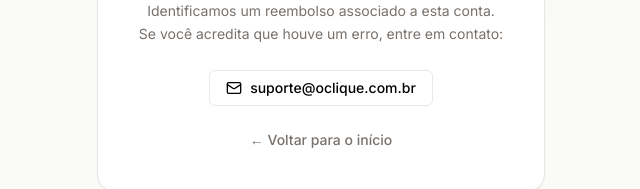
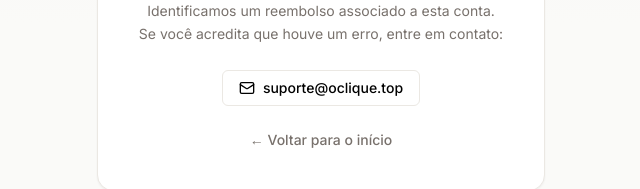
Before and after one commit to Fizeel/clique, a Next.js app: page /suspended in a window 1280 px wide. Shown: the part 377-566 px from the top of the page, without its empty margins (319-959 px from the left). Built offline with nearby package versions, Linux system fonts and the light colour scheme.

Commit message:
Pagina de vendas nova!

```diff
--- a/app/(auth)/suspended/page.tsx
+++ b/app/(auth)/suspended/page.tsx
@@ -8,17 +8,17 @@ export default function SuspendedPage() {
       <h1 className="font-serif text-2xl text-primary mb-4">Acesso suspenso</h1>
 
       <p className="text-sm text-muted leading-relaxed mb-6">
-        Identificamos um reembolso associado a esta conta.<br/>
+        Identificamos um reembolso associado a esta conta.<br />
         Se você acredita que houve um erro, entre em contato:
       </p>
 
       <div className="flex flex-col items-center gap-4">
         <a
-          href="mailto:suporte@oclique.com.br"
+          href="mailto:suporte@oclique.top"
           className="inline-flex items-center justify-center gap-2 h-9 px-4 rounded-md border border-border bg-transparent text-sm font-medium hover:bg-accent/5 transition-colors"
         >
           <Mail className="w-4 h-4" />
-          suporte@oclique.com.br
+          suporte@oclique.top
         </a>
 
         <Link
--- a/app/(dashboard)/events/new/page.tsx
+++ b/app/(dashboard)/events/new/page.tsx
@@ -12,7 +12,7 @@ import { Card } from '@/components/ui/card'
 import { QRCodeSVG } from 'qrcode.react'
 import { useFormStatus } from 'react-dom'
 
-const APP_URL = process.env.NEXT_PUBLIC_APP_URL || 'https://oclique.com.br'
+const APP_URL = process.env.NEXT_PUBLIC_APP_URL || 'https://oclique.top'
 
 function SubmitButton() {
   const { pending } = useFormStatus()
@@ -60,7 +60,7 @@ export default function NewEventPage() {
                   onChange={(e) => setName(e.target.value)}
                 />
                 <p className="text-xs text-muted/70 mt-1 ml-1">
-                  Link: oclique.com.br/e/{slugPreview || 'nome-do-evento'}-XXXX
+                  Link: oclique.top/e/{slugPreview || 'nome-do-evento'}-XXXX
                 </p>
               </div>
 
--- a/app/(dashboard)/settings/page.tsx
+++ b/app/(dashboard)/settings/page.tsx
@@ -70,7 +70,7 @@ export default async function SettingsPage() {
         </div>
 
         <p className="text-xs text-muted mt-5 pt-4 border-t border-border">
-          Para alterar nome ou email: suporte@oclique.com.br
+          Para alterar nome ou email: suporte@oclique.top
         </p>
       </Card>
 
--- a/app/(marketing)/layout.tsx
+++ b/app/(marketing)/layout.tsx
@@ -58,8 +58,8 @@ export default function MarketingLayout({ children }: { children: React.ReactNod
           </div>
 
           <div className="flex flex-col gap-2">
-            <a href="mailto:suporte@oclique.com.br" className="text-sm text-muted hover:text-primary transition-colors">
-              suporte@oclique.com.br
+            <a href="mailto:suporte@oclique.top" className="text-sm text-muted hover:text-primary transition-colors">
+              suporte@oclique.top
             </a>
             <a href="https://instagram.com/oclique" target="_blank" rel="noreferrer" className="text-sm text-muted hover:text-primary transition-colors flex items-center gap-1.5">
               <svg className="w-4 h-4" viewBox="0 0 24 24" fill="none" stroke="currentColor" strokeWidth="2" strokeLinecap="round" strokeLinejoin="round" aria-hidden="true">
--- a/app/api/webhooks/hotmart/route.ts
+++ b/app/api/webhooks/hotmart/route.ts
@@ -19,9 +19,9 @@ export async function POST(req: NextRequest) {
     if (provided !== process.env.HOTMART_WEBHOOK_TOKEN) {
       return Response.json({ error: 'Unauthorized' }, { status: 401 })
     }
-    const event  = body?.event          // 'PURCHASE_COMPLETE' | 'PURCHASE_REFUNDED' etc.
-    const email  = body?.data?.buyer?.email
-    const name   = body?.data?.buyer?.name || 'Usuário'
+    const event = body?.event          // 'PURCHASE_COMPLETE' | 'PURCHASE_REFUNDED' etc.
+    const email = body?.data?.buyer?.email
+    const name = body?.data?.buyer?.name || 'Usuário'
 
     if (!email) return Response.json({ ok: true })
 
@@ -56,10 +56,10 @@ export async function POST(req: NextRequest) {
       const firstName = name.split(' ')[0]
       try {
         await resend.emails.send({
-        from: process.env.RESEND_FROM_EMAIL!,
-        to: email,
-        subject: 'Seu acesso ao Cliquê está pronto! 📸',
-        html: '<div style="font-family:sans-serif;max-width:520px;margin:0 auto;padding:32px 24px">'
+          from: process.env.RESEND_FROM_EMAIL!,
+          to: email,
+          subject: 'Seu acesso ao Cliquê está pronto! 📸',
+          html: '<div style="font-family:sans-serif;max-width:520px;margin:0 auto;padding:32px 24px">'
             + '<div style="text-align:center;margin-bottom:24px">'
             + '<span style="font-family:Georgia,serif;font-size:28px;color:#8B5E52">Cliquê</span>'
             + '</div>'
@@ -74,7 +74,7 @@ export async function POST(req: NextRequest) {
             + 'style="display:inline-block;background:#8B5E52;color:#fff;padding:14px 28px;border-radius:12px;text-decoration:none;font-weight:500">'
             + 'Acessar minha conta →</a>'
             + '<hr style="margin:32px 0;border:none;border-top:1px solid #EBE8E3"/>'
-            + '<p style="color:#A8A29E;font-size:12px;text-align:center">Cliquê · O álbum de quem você ama · suporte@oclique.com.br</p>'
+            + '<p style="color:#A8A29E;font-size:12px;text-align:center">Cliquê · O álbum de quem você ama · suporte@oclique.top</p>'
             + '</div>'
         })
       } catch (mailErr) {
--- a/app/layout.tsx
+++ b/app/layout.tsx
@@ -3,6 +3,7 @@ import { Inter, Playfair_Display } from 'next/font/google'
 import { Toaster } from 'react-hot-toast'
 import './globals.css'
 import { cn } from '@/lib/utils'
+import Script from 'next/script'
 
 const inter = Inter({
   subsets: ['latin'],
@@ -34,6 +35,12 @@ export default function RootLayout({
           containerStyle={{ bottom: 80 }}
           position="bottom-center"
         />
+        <Script
+          src="https://cdn.utmify.com.br/scripts/utms/latest.js"
+          data-utmify-prevent-xcod-sck
+          data-utmify-prevent-subids
+          strategy="afterInteractive"
+        />
       </body>
     </html>
   )
--- a/components/dashboard/qr-code-card.tsx
+++ b/components/dashboard/qr-code-card.tsx
@@ -22,7 +22,7 @@ interface QrCodeCardProps {
 }
 
 export function QrCodeCard({ event }: QrCodeCardProps) {
-  const APP_URL = process.env.NEXT_PUBLIC_APP_URL || 'https://oclique.com.br'
+  const APP_URL = process.env.NEXT_PUBLIC_APP_URL || 'https://oclique.top'
   const eventUrl = `${APP_URL}/e/${event.slug}`
 
   const [isDeleting, setIsDeleting] = useState(false)
--- a/components/guest/guest-upload-page.tsx
+++ b/components/guest/guest-upload-page.tsx
@@ -247,7 +247,7 @@ export default function GuestUploadPage({ event }: { event: AppEvent }) {
 
       {/* FOOTER */}
       <footer className="fixed bottom-0 inset-x-0 bg-surface/80 backdrop-blur w-full py-3 text-center">
-        <p className="text-xs text-muted/50">Powered by Cliquê · oclique.com.br</p>
+        <p className="text-xs text-muted/50">Powered by Cliquê · oclique.top</p>
       </footer>
     </div>
   )
```
